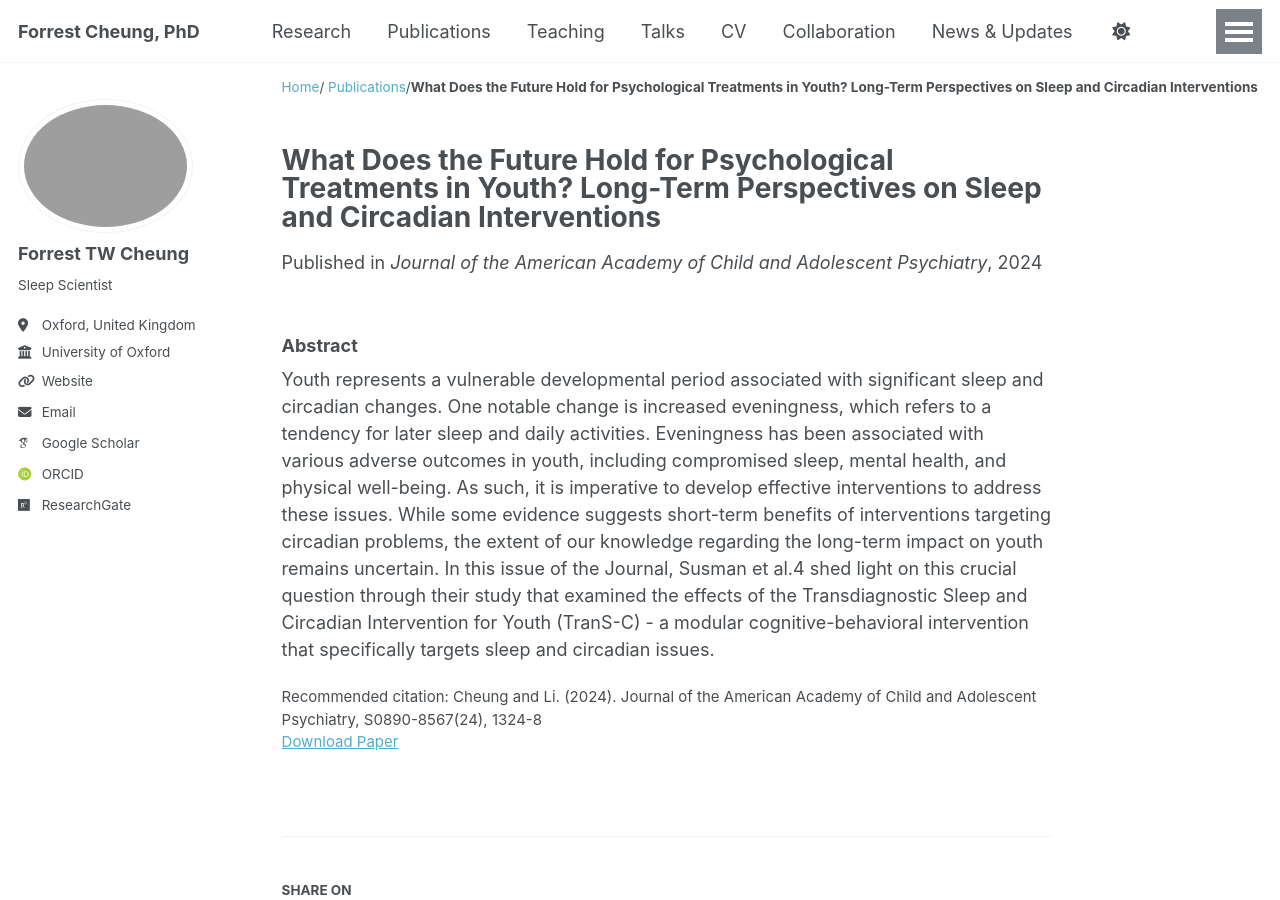
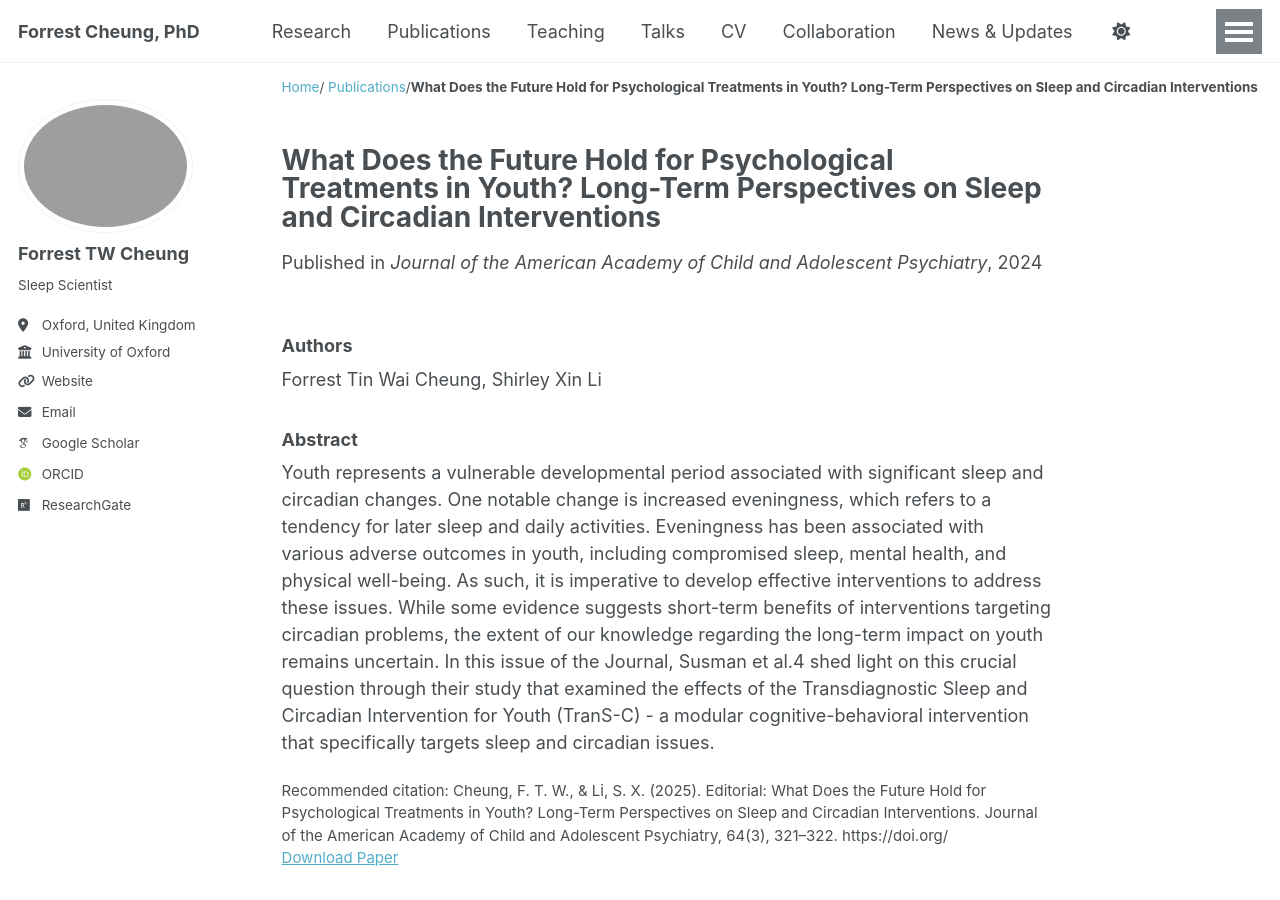
Before and after one commit to forrestcheungtw/forrestcheungtw.github.io, a Jekyll site: the page built from _publications/10.1016j.jaac.2024.08.003.md, in a window 1280 px wide and 900 px high. Built offline with Jekyll 4.4.1, drawn with Linux system fonts in a browser that asks for light colours; some web fonts are replaced; a script that is not in the unit is left out.

Commit message:
Updated 3 files via CloudCannon.

```diff
--- a/_publications/2010-10-01-paper-title-number-2.md
+++ b/_publications/10.1016j.jaac.2024.08.003.md
@@ -9,11 +9,12 @@ excerpt: '**Forrest Tin Wai Cheung**, Shirley Xin Li'
 date: 2024-08-14T00:00:00+01:00
 venue: Journal of the American Academy of Child and Adolescent Psychiatry
 slidesurl:
-paperurl: /files/Cheung-2024-What Does the Future Ho.pdf
+paperurl: "/files/Cheung-2024-What Does the Future Ho.pdf"
 citation: >-
-  Cheung and Li. (2024). Journal of the American Academy of Child and Adolescent
-  Psychiatry, S0890-8567(24), 1324-8
+  Cheung, F. T. W., & Li, S. X. (2025). Editorial: What Does the Future Hold for Psychological Treatments in Youth? Long-Term Perspectives on Sleep and Circadian Interventions. Journal of the American Academy of Child and Adolescent Psychiatry, 64(3), 321–322. https://doi.org/
 ---
-### **Abstract**
+### Authors
+Forrest Tin Wai Cheung, Shirley Xin Li
 
+### Abstract
 Youth represents a vulnerable developmental period associated with significant sleep and circadian changes. One notable change is increased eveningness, which refers to a tendency for later sleep and daily activities. Eveningness has been associated with various adverse outcomes in youth, including compromised sleep, mental health, and physical well-being. As such, it is imperative to develop effective interventions to address these issues. While some evidence suggests short-term benefits of interventions targeting circadian problems, the extent of our knowledge regarding the long-term impact on youth remains uncertain. In this issue of the Journal, Susman et al.4 shed light on this crucial question through their study that examined the effects of the Transdiagnostic Sleep and Circadian Intervention for Youth (TranS-C) - a modular cognitive-behavioral intervention that specifically targets sleep and circadian issues.
```
